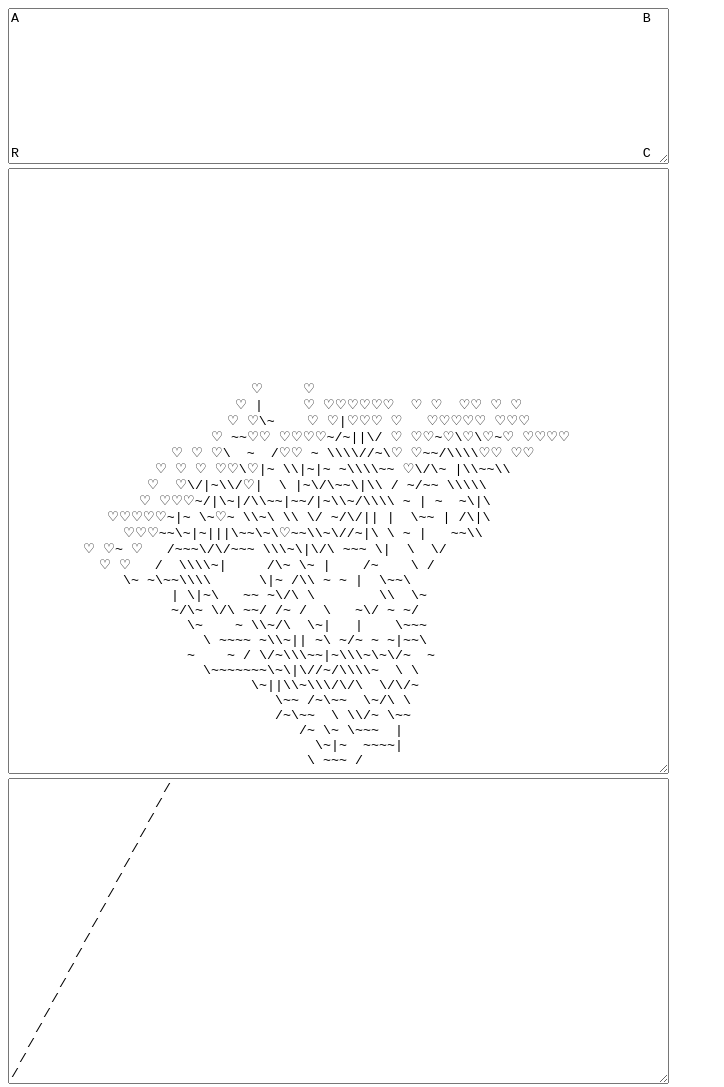
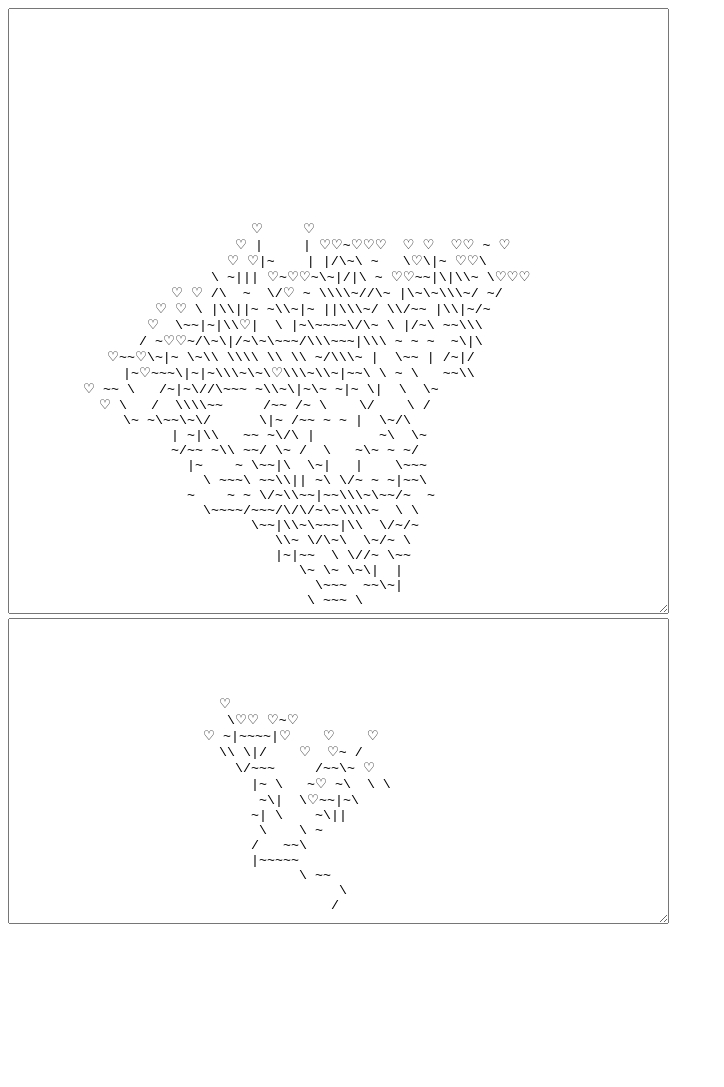
Before and after one commit to Fa3ris/my-bonsai, a plain HTML site: page index.html in a window 1280 px wide. Shown: the whole page, without its empty margins (0-724 px from the left). After the commit the page ends 936 px from the top, so only its background shows below. Drawn offline with Linux system fonts and the light colour scheme.

Commit message:
display step by step random tree

```diff
--- a/index.html
+++ b/index.html
@@ -6,7 +6,7 @@
     <title>My bonsai</title>
   </head>
   <body>
-    <div id="DEBUG"></div>
+    <!-- <div id="DEBUG"></div> -->
     <script src="main.js"></script>
   </body>
 </html>
--- a/main.js
+++ b/main.js
@@ -85,6 +85,109 @@ const charCode = {
 };
 const xDirs = [-2, -1, 0, 1, 2];
 const yDirs = [0, 1];
+
+class RandTree {
+  constructor(width, height) {
+    this.width = width;
+    this.height = height;
+    this.list = [];
+    this.grid = Array(width * height).fill(blank);
+  }
+  growAll() {
+    const getIndex = (x, y) => (this.height - 1 - y) * this.width + x;
+
+    const setCase = (x, y, char) => {
+      this.list.push({ x, y, c: char });
+      this.grid[getIndex(x, y)] = char;
+    };
+
+    const getCase = (x, y) => this.grid[getIndex(x, y)];
+
+    const getChar = (dx, dy) => charCode[dx + dy * yCodeOffset];
+
+    const seedX = Math.round(this.width / 2);
+    const seedY = 1;
+    const queue = [{ x: seedX, y: seedY, life: this.height + 5 }];
+    const maxBranches = 1024;
+    let branches = 0;
+    while (queue.length) {
+      const { x, y, life } = queue.shift();
+
+      if (life < 1) {
+        throw new Error();
+      }
+
+      let dx;
+      let dy;
+
+      let attempts = 5;
+      while (attempts) {
+        attempts--;
+        const tempDx = xDirs[randInt(0, xDirs.length)];
+        const tempDY = yDirs[randInt(0, yDirs.length)];
+
+        if (tempDx === 0 && tempDY === 0) {
+          continue;
+        }
+
+        const tempNx = x + tempDx;
+        const tempNY = y + tempDY;
+
+        if (getCase(tempNx, tempNY) === blank) {
+          dx = tempDx;
+          dy = tempDY;
+          break;
+        }
+      }
+
+      if (dx === undefined) {
+        console.log("cannot find direction, DIE");
+        continue;
+      }
+
+      const newX = x + dx;
+      const newY = y + dy;
+
+      const oob =
+        newX <= 0 ||
+        newX >= this.width - 1 ||
+        newY <= 0 ||
+        newY >= this.height - 1;
+      if (oob) {
+        setCase(x, y, leaf);
+        continue;
+      }
+
+      if (getCase(x, y) === blank) {
+        const ch = life === 1 ? leaf : getChar(dx, dy);
+        setCase(x, y, ch);
+      }
+
+      if (life > 1) {
+        const newLife = life - 1;
+        queue.push({ x: newX, y: newY, life: newLife });
+
+        if (
+          branches < maxBranches &&
+          (life % 13 == 0 || randInt(0, 40) < 10 || life < 5)
+        ) {
+          branches++;
+          queue.push({ x: x, y: y, life: newLife });
+        }
+      }
+    }
+  }
+
+  /**
+   *
+   * @param {number} i
+   * @returns
+   */
+  step(i) {
+    if (i < 0 || i > this.list.length) return;
+    return this.list[i];
+  }
+}
 
 class DeterministicTree {
   constructor(width, height) {
@@ -181,8 +284,10 @@ function generateTree(width, height) {
       continue;
     }
 
-    const ch = life === 1 ? leaf : getChar(dx, dy);
-    setCase(x, y, ch);
+    if (getCase(x, y) === blank) {
+      const ch = life === 1 ? leaf : getChar(dx, dy);
+      setCase(x, y, ch);
+    }
 
     if (life > 1) {
       const newLife = life - 1;
@@ -293,7 +398,39 @@ class Grid {
     return rendered;
   }
 }
+if (document.body.querySelector("#DEBUG")) {
+  (function () {
+    const el = document.createElement("textarea");
+    const width = 80;
+    const height = 20;
+    el.cols = width;
+    el.rows = height;
+    document.body.append(el);
 
+    const tree = new DeterministicTree(width, height);
+
+    const grid = new Grid(width, height);
+    const { x, y, c } = tree.step(0);
+    grid.set(x, y, c);
+
+    const displayTree = (step) => {
+      const { x, y, c, nextTime } = tree.step(step) || {};
+      if (x === undefined) {
+        return;
+      }
+      grid.set(x, y, c);
+
+      setTimeout(() => {
+        el.value = grid.toString();
+        displayTree(step + 1);
+      }, nextTime || randInt(100, 300));
+    };
+
+    el.value = grid.toString();
+
+    displayTree(1);
+  })();
+}
 (function () {
   const el = document.createElement("textarea");
   const width = 80;
@@ -302,8 +439,8 @@ class Grid {
   el.rows = height;
   document.body.append(el);
 
-  const tree = new DeterministicTree(width, height);
-
+  const tree = new RandTree(width, height);
+  tree.growAll();
   const grid = new Grid(width, height);
   const { x, y, c } = tree.step(0);
   grid.set(x, y, c);
@@ -318,7 +455,7 @@ class Grid {
     setTimeout(() => {
       el.value = grid.toString();
       displayTree(step + 1);
-    }, nextTime || randInt(100, 300));
+    }, nextTime || randInt(10, 15));
   };
 
   el.value = grid.toString();
```
Also changed, not shown: TODO.md (+1 -0 lines).
